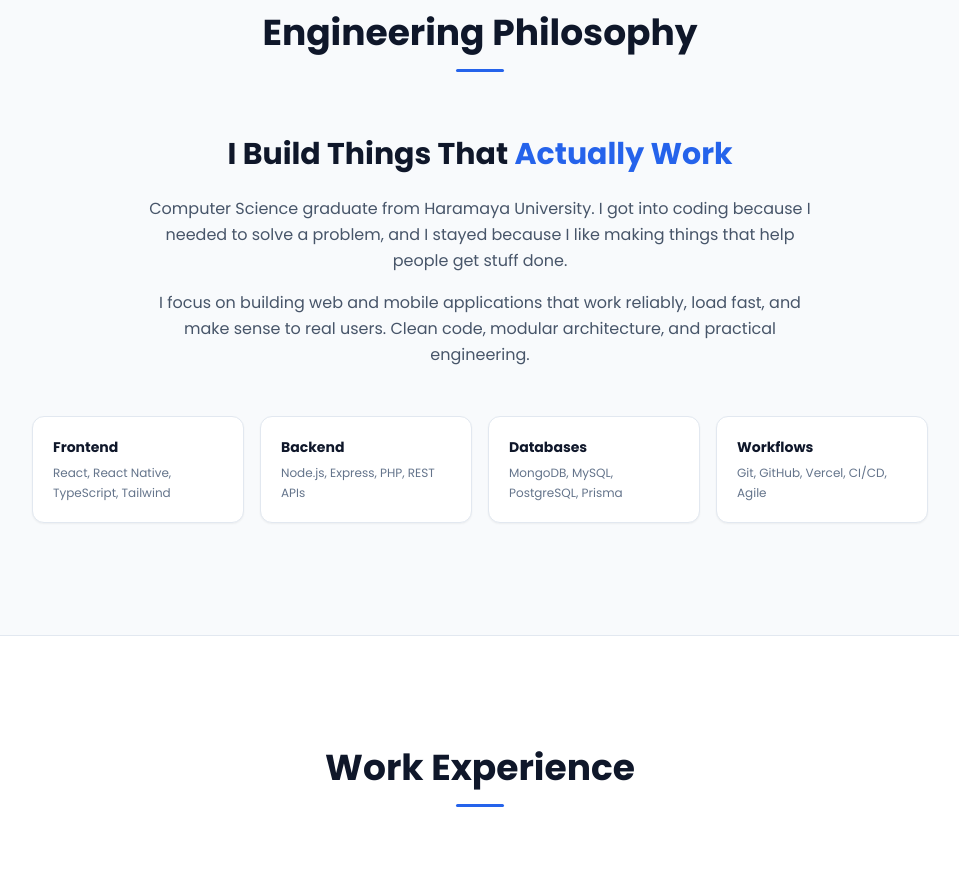
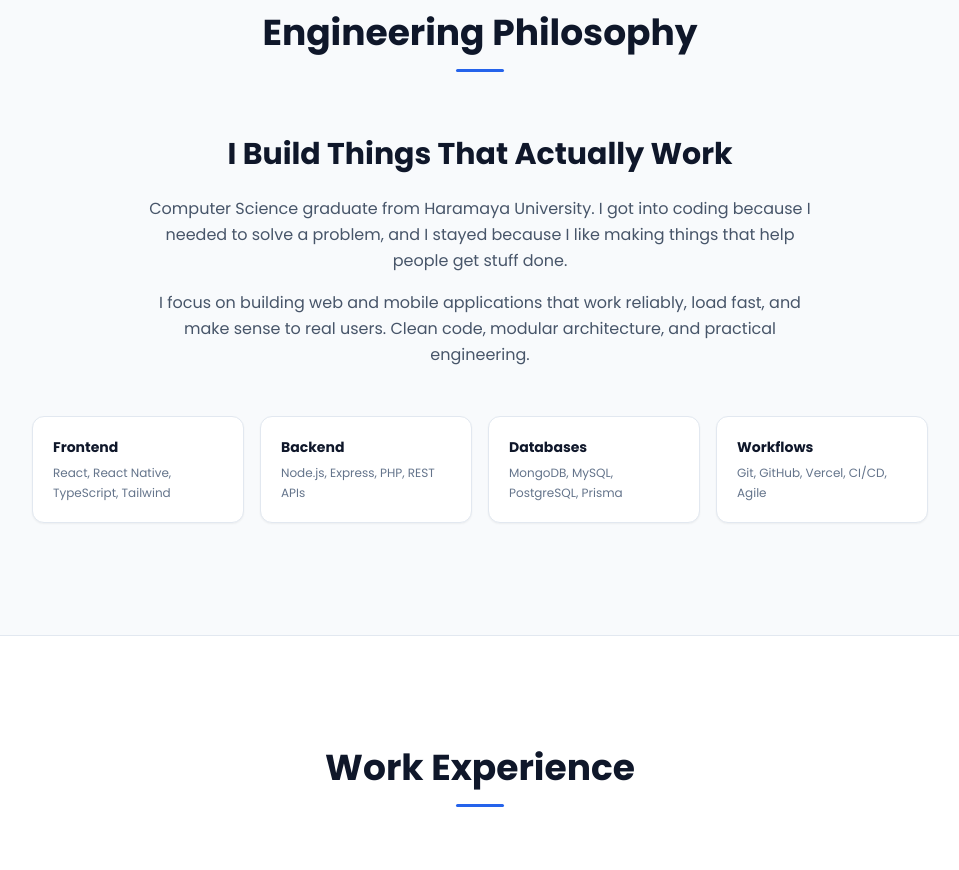
Before and after one commit to tsegayes332-cell/portfolio, a React (Create React App) app: page / in a window 1280 px wide. Shown: the part 900-1770 px from the top of the page, without its empty margins (160-1119 px from the left). Built offline with nearby package versions, Linux system fonts and the light colour scheme; the HTML template or start-up script is replaced by a standard one.

Commit message:
Change 'Actually Work' text to black and clean up unused variables

```diff
--- a/src/components/About.js
+++ b/src/components/About.js
@@ -15,7 +15,7 @@ const About = () => {
 
           <div className="max-w-4xl mx-auto text-center">
             <h3 className="text-2xl md:text-3xl font-bold text-slate-900 mb-6">
-              I Build Things That <span className="text-primary">Actually Work</span>
+              I Build Things That Actually Work
             </h3>
 
             <div className="space-y-4 text-slate-600 leading-relaxed text-base mb-12 max-w-2xl mx-auto">
--- a/src/components/Projects.js
+++ b/src/components/Projects.js
@@ -101,12 +101,6 @@ const Projects = () => {
     { name: 'Full Stack', value: 'fullstack' },
     { name: 'Mobile', value: 'mobile' },
   ];
-
-  const categoryColors = {
-    fullstack: { color: '#2563EB', bg: 'rgba(37,99,235,0.08)', border: 'rgba(37,99,235,0.2)' },
-    frontend:  { color: '#7C3AED', bg: 'rgba(124,58,237,0.08)', border: 'rgba(124,58,237,0.2)' },
-    mobile:    { color: '#059669', bg: 'rgba(5,150,105,0.08)', border: 'rgba(5,150,105,0.2)' },
-  };
 
   const filteredProjects = activeFilter === 'all'
     ? projects
```
